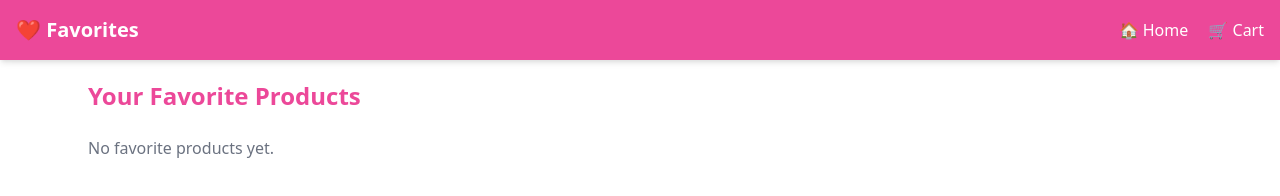
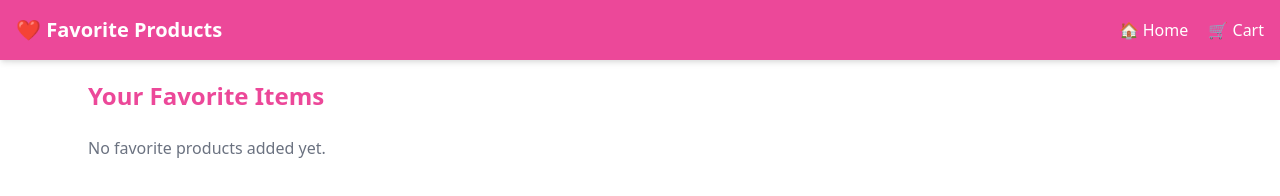
Before and after one commit to Amira279/Store, a plain HTML site: page favourite.html in a window 1280 px wide. Drawn offline with nearby package versions, Linux system fonts and the light colour scheme.

Commit message:
رفع ملفات الموقع

```diff
--- a/favourite.html
+++ b/favourite.html
@@ -1,33 +1,28 @@
-<!DOCTYPE html>
-<html lang="en">
+<!DOCTYPE html><html lang="en">
 <head>
-  <meta charset="UTF-8">
-  <meta name="viewport" content="width=device-width, initial-scale=1.0">
+  <meta charset="UTF-8" />
+  <meta name="viewport" content="width=device-width, initial-scale=1.0" />
   <title>Favorites</title>
   <link href="https://cdn.jsdelivr.net/npm/tailwindcss@2.2.19/dist/tailwind.min.css" rel="stylesheet">
 </head>
 <body class="bg-white text-gray-800">
   <nav class="bg-pink-500 text-white p-4 flex justify-between items-center shadow-md fixed w-full top-0 z-50">
-    <h1 class="text-xl font-bold">❤️ Favorites</h1>
+    <h1 class="text-xl font-bold">❤️ Favorite Products</h1>
     <div class="space-x-4">
       <a href="index.html" class="hover:underline">🏠 Home</a>
       <a href="cart.html" class="hover:underline">🛒 Cart</a>
     </div>
-  </nav>
-
-  <main class="pt-20 px-6 max-w-6xl mx-auto">
-    <h2 class="text-2xl text-pink-500 font-bold mb-6">Your Favorite Products</h2>
+  </nav>  <main class="pt-20 px-6 max-w-6xl mx-auto">
+    <h2 class="text-2xl text-pink-500 font-bold mb-6">Your Favorite Items</h2>
     <div id="favoritesContainer" class="grid grid-cols-2 md:grid-cols-4 gap-4">
-      <!-- Favorite items will appear here -->
+      <!-- Favorite products will be inserted here -->
     </div>
-  </main>
-
-  <script>
-    const favorites = JSON.parse(localStorage.getItem('favorites')) || [];
+  </main>  <script>
+    const favorites = JSON.parse(localStorage.getItem('favoriteItems')) || [];
     const container = document.getElementById('favoritesContainer');
 
     if (favorites.length === 0) {
-      container.innerHTML = '<p class="text-gray-500">No favorite products yet.</p>';
+      container.innerHTML = '<p class="text-gray-500">No favorite products added yet.</p>';
     } else {
       favorites.forEach((product) => {
         const card = document.createElement('div');
@@ -42,6 +37,5 @@
         container.appendChild(card);
       });
     }
-  </script>
-</body>
+  </script></body>
 </html>
```
